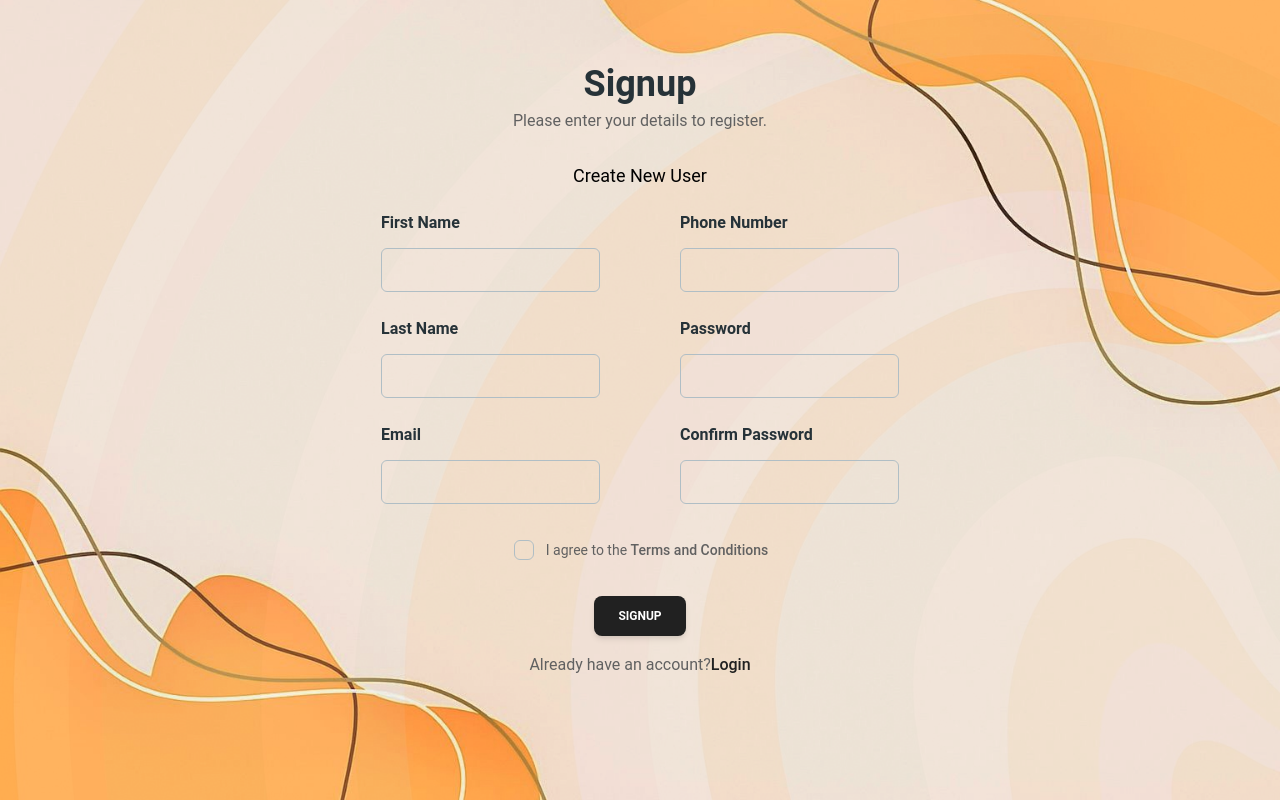
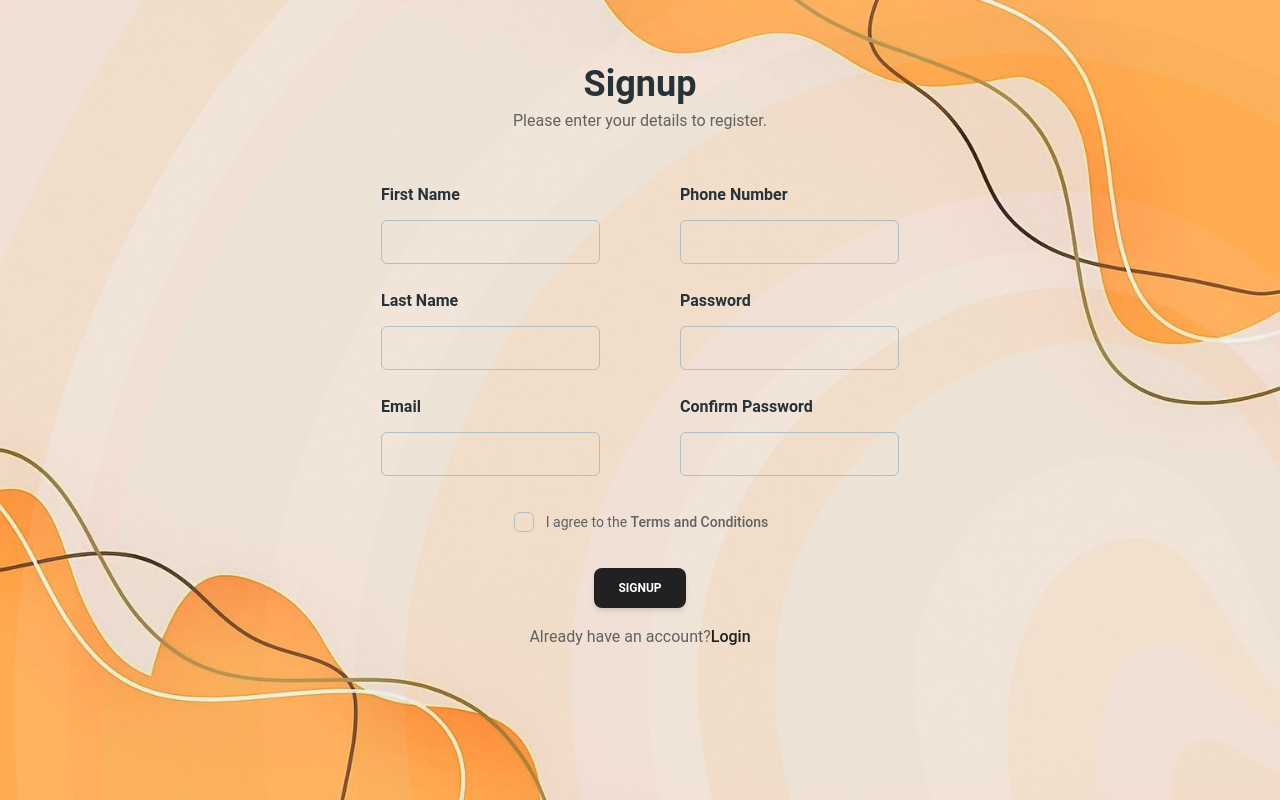
Before and after one commit to emananwar2003/groovystitches, a React (Vite) app: page /registration/signup in a window 1280 px wide. Built offline with nearby package versions, Linux system fonts and the light colour scheme.

Commit message:
Refactor Signup component: clean up comments, improve formatting, and enhance readability

```diff
--- a/src/Login/signup.layout/sign up/Signup.jsx
+++ b/src/Login/signup.layout/sign up/Signup.jsx
@@ -106,7 +106,6 @@ const Signup = () => {
       Seterror({ ...errors, PhoneError: "" });
     }
 
-    // التحقق من رقم مصري بصيغة +20 ومقدمات الشركات
     const egyptianPhoneRegex = /^\+20(10|11|12|15)\d{8}$/;
     if (!egyptianPhoneRegex.test(user.phone.trim())) {
       Seterror({
@@ -118,7 +117,7 @@ const Signup = () => {
       Seterror({ ...errors, PhoneError: "" });
     }
 
-    const passErr = validatePass(user.password, "password"); // استدعاء الفانكشن
+    const passErr = validatePass(user.password, "password");
     const confirmpassErr = validatePass(
       user.ConfirmPassword,
       "a Confirm password"
@@ -154,18 +153,17 @@ const Signup = () => {
 
     const formData = new FormData();
 
-    formData.append("firstName",user.firstName);
-    formData.append("lastName",user.lastName);
-    formData.append("email",user.email);
-    formData.append("password",user.password);
-    formData.append("phone",user.phone);
+    formData.append("firstName", user.firstName);
+    formData.append("lastName", user.lastName);
+    formData.append("email", user.email);
+    formData.append("password", user.password);
+    formData.append("phone", user.phone);
 
     const req = await fetch("https://dummyjson.com/users/add", {
       //dah el route elly hab3at 3lyh data
       method: "post", //eb3at data
       // headers: { "Content-Type": "application/json" }, //gomla mn el mawke3 34an yfham elly bb3ato dah eno el type bta3o json
       body: formData, //bb3at fy el body dah el data bta3ty 3la 4kl object
-
     });
 
     const res = await req.json();
@@ -194,9 +192,10 @@ const Signup = () => {
           className="w-full flex flex-col items-center"
           onSubmit={HandelNewUser}
         >
-          <Typography color="black" className="mt-1 font-normal text-lg">
-            Create New User
-          </Typography>
+          <Typography
+            color="black"
+            className="mt-1 font-normal text-lg"
+          ></Typography>
           <div className="flex flex-col lg:flex-row justify-center items-center gap-0 lg:gap-10">
             <Card color="transparent" shadow={false}>
               <div className="mb-1 flex flex-col gap-6 p-5">
@@ -367,7 +366,11 @@ const Signup = () => {
                 />
                 {IsPass && (
                   <div>
-                    <Typography color="red" variant="small" className="-mt-4 mb-4">
+                    <Typography
+                      color="red"
+                      variant="small"
+                      className="-mt-4 mb-4"
+                    >
                       {IsPass}
                     </Typography>
                     <Typography color="red" variant="small" className="-mt-4">
@@ -402,7 +405,7 @@ const Signup = () => {
             />
             {AgreeError && (
               <Typography color="red" variant="small" className="mt-1">
-                {AgreeError} {/* هيعرض كلام لو في ايرور */}
+                {AgreeError}
               </Typography>
             )}
             <Button type="submit" className="mt-6 w-full sm:w-auto">
```
